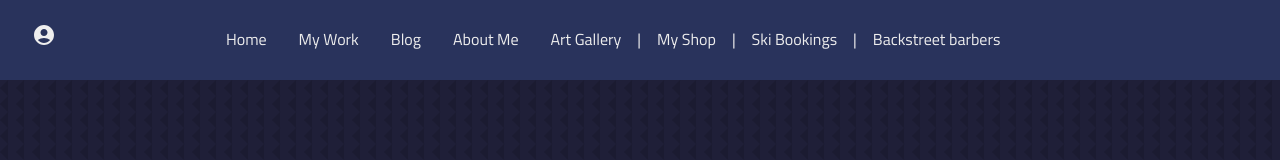
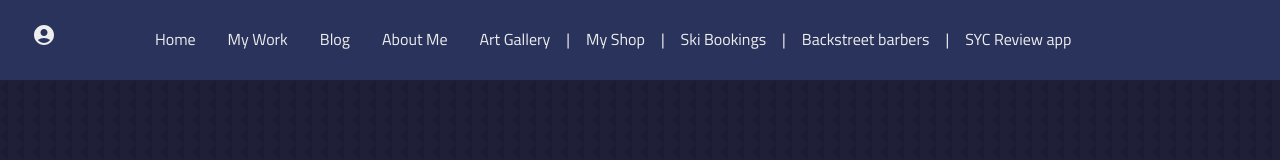
Before and after one commit to MiroslavPejic/miki-cv, a React (Create React App) app: page / in a window 1280 px wide. Shown: the top 160 px of the page. Built offline with nearby package versions, Linux system fonts and the light colour scheme.

Commit message:
Added SYC review app to website

```diff
--- a/src/Components/NavbarTop/NavbarTop.js
+++ b/src/Components/NavbarTop/NavbarTop.js
@@ -41,6 +41,12 @@ export const NavbarTop = () => {
 				   href="https://main.d1byw4xc5jg2zw.amplifyapp.com/">
 					Backstreet barbers
 				</a>
+				|
+				<a target='_blank'
+            	   rel='noopener noreferrer'
+				   href="https://main.d2kbu11rec6yhm.amplifyapp.com/login">
+					SYC Review app
+				</a>
 				<button
 					className="nav-btn nav-close-btn"
 					onClick={showNavbar}>
```
